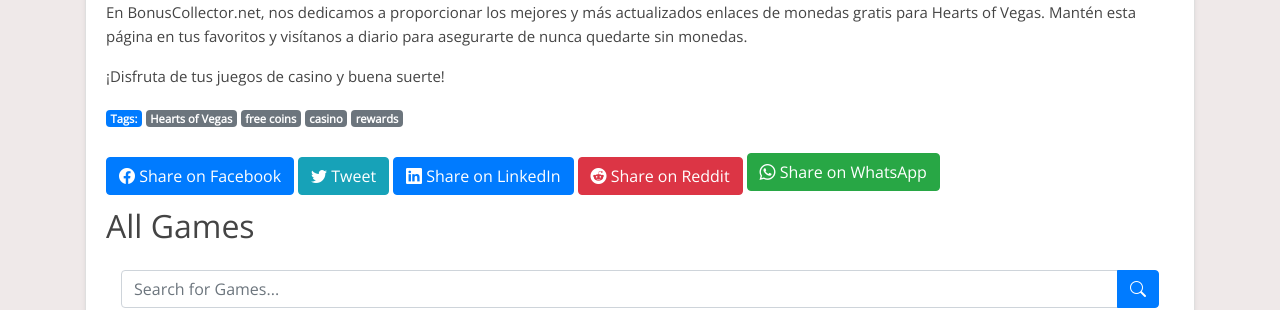
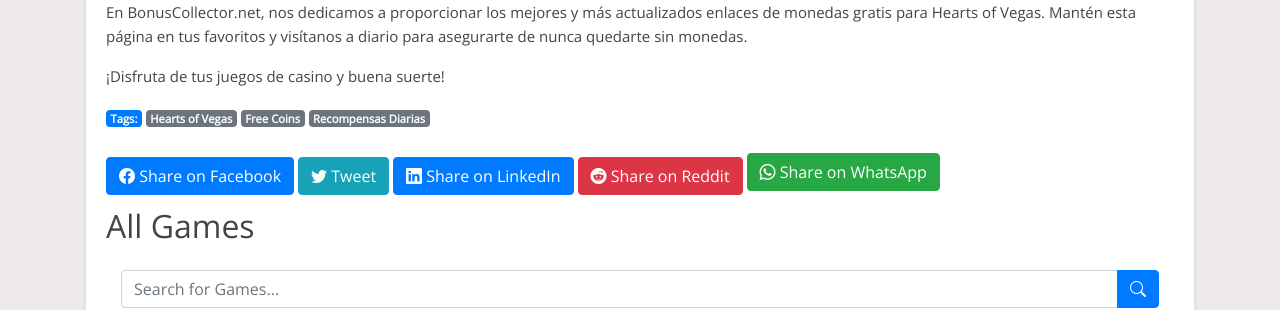
Before and after one commit to Prollad99/bs-net, a Jekyll site: the page built from es/_posts/2024-08-02-heart-of-vegas.md, in a window 1280 px wide and 900 px high, scrolled down 7990 px. Shown: the part 149-459 px from the top of the window. Built offline with Jekyll 4.4.1, drawn with Linux system fonts in a browser that asks for light colours; nearby versions of some CDN libraries; comment, search, counter and statistics services are not loaded.

Commit message:
Update 2024-08-02-heart-of-vegas.md

```diff
--- a/es/_posts/2024-08-02-heart-of-vegas.md
+++ b/es/_posts/2024-08-02-heart-of-vegas.md
@@ -2,7 +2,7 @@
 layout: post
 title: "Hearts of Vegas Free Coins: ¡Consigue tus recompensas diarias!"
 date: 2024-08-02
-tags: [Hearts of Vegas, free coins, casino, rewards]
+tags: [Hearts of Vegas, Free Coins, Recompensas Diarias]
 author: BonusCollector.net
 description: "Descubre cómo obtener monedas gratis en Hearts of Vegas diariamente y disfruta de tus juegos de casino favoritos sin interrupciones."
 lang: es
```
